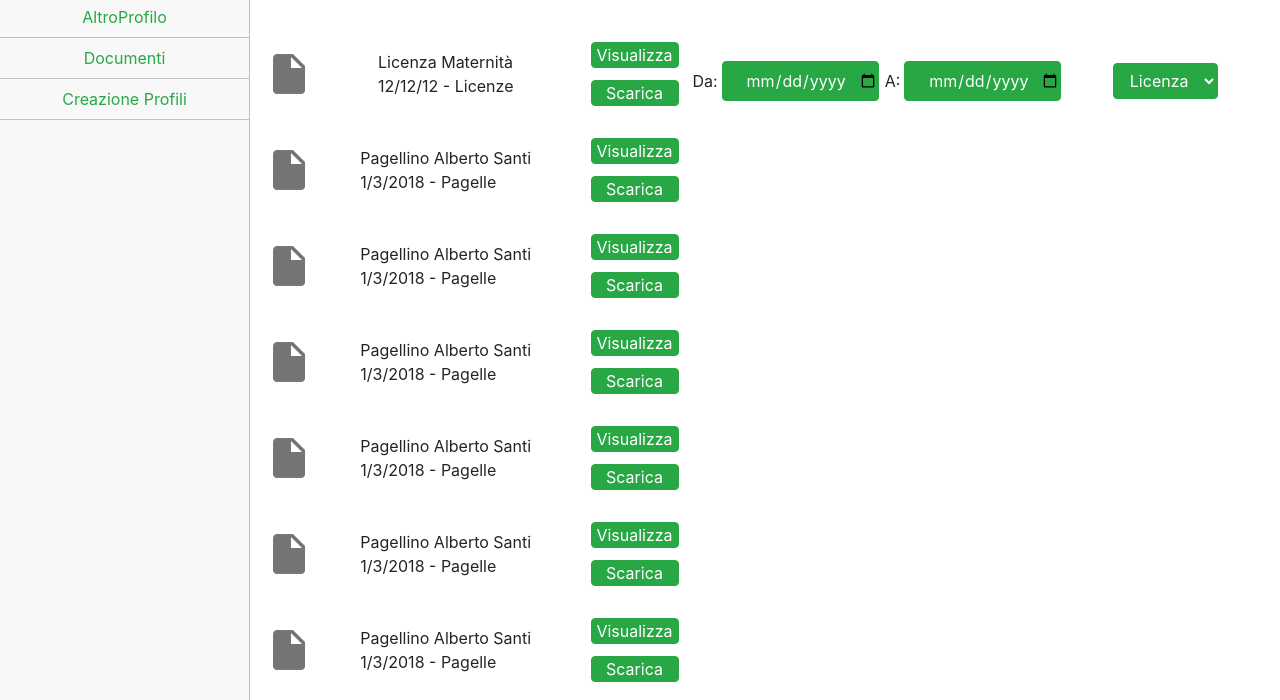
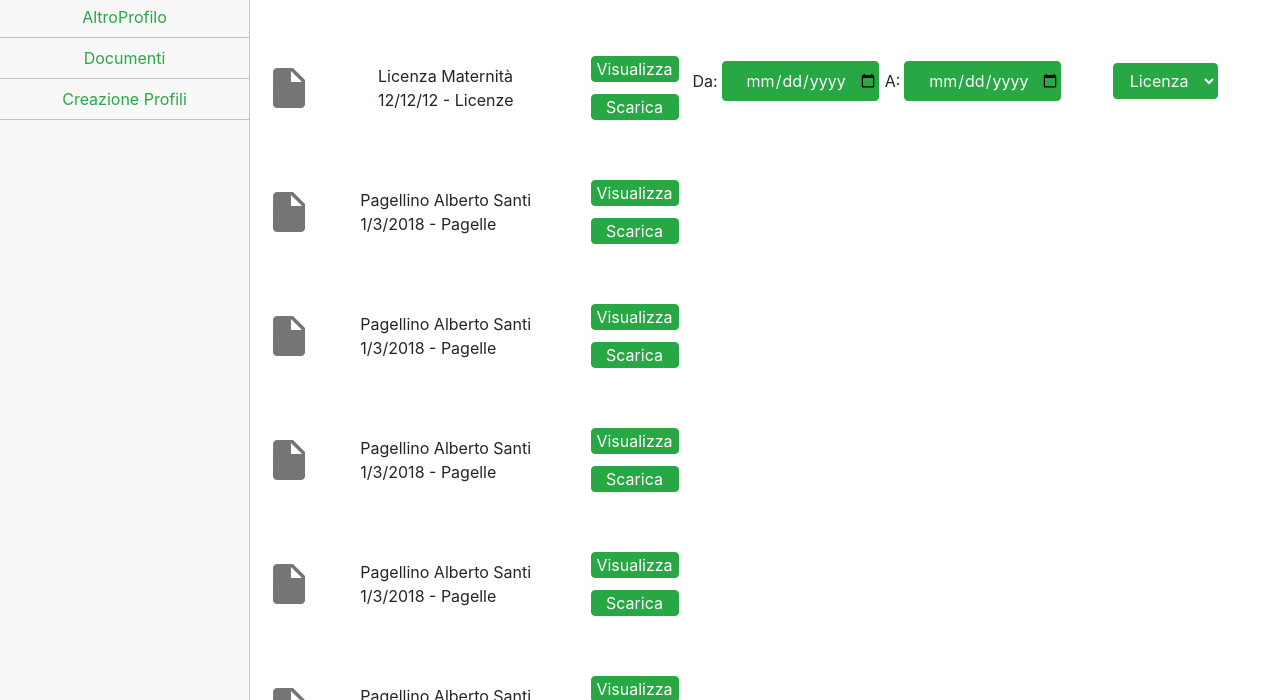
Before and after one commit to MarcoLoPinto/registro-elettronico, a React app: page /documenti in a window 1280 px wide. Shown: the part 100-800 px from the top of the page. Built offline with nearby package versions, Linux system fonts and the light colour scheme.

Commit message:
Fixed page layout

```diff
--- a/src/components/FileManager/FileManager.css
+++ b/src/components/FileManager/FileManager.css
@@ -13,7 +13,7 @@
 .material-icons.md-light.md-inactive { color: rgba(255, 255, 255, 0.3); }
 
 .box-size{
-    height: 48px;
+
 }
 
 .no-margin-p{
--- a/src/components/Navbar/Navbar.js
+++ b/src/components/Navbar/Navbar.js
@@ -8,7 +8,7 @@ class Navbar extends React.Component {
     render() { // title, user,
         return (
             //Navigation top bar
-            <nav {...this.props} className="navbar navbar-dark bg-success navbar-expand-md justify-content-center navbar-height" role="navigation">
+            <nav {...this.props} className="navbar navbar-dark sticky-top bg-success navbar-expand-md justify-content-center navbar-height" role="navigation">
 
                 {/*Logo&Name*/}
                 <div className="navbar-brand w-50 mr-auto">
--- a/src/components/Navigation/Navigation.css
+++ b/src/components/Navigation/Navigation.css
@@ -1,3 +1,25 @@
 .relative-main{
     position: relative;
 }
+
+/*SIDE BAR AND MAIN CONTENT STYLE*/
+.outer-navbar{
+    height: calc(100vh - 56px);
+	display: flex;
+	flex-direction: row;
+	flex: 1 0 auto;
+}
+
+.outer-navbar > .main-content {
+	/*flex: 1;
+    overflow: hidden;*/
+    max-width: 100% !important;
+    overflow: auto;
+    width: 100%;
+    box-sizing: border-box;
+}
+@media only screen and (min-width: 768px){
+    .outer-navbar > .main-content{
+        width: calc(100vw - 250px);
+    }
+}
--- a/src/components/Navigation/Navigation.js
+++ b/src/components/Navigation/Navigation.js
@@ -7,7 +7,7 @@ import Sidebar, { SidebarLink } from "../Sidebar/Sidebar"
 import { getUserInfo } from "../../tools/api";
 
 import {Mainpage, Profilo, Messaggi, Logout, TimelineLink} from "../../pages";
-import PageDocumenti from "../../pages/segreteria/PageDocumenti";
+import PageDocumenti from "../../pages/segreteria/PageDocumenti/PageDocumenti";
 import PageCreazioneProfili from "../../pages/segreteria/PageCreazioneProfili/PageCreazioneProfili";
 import "./Navigation.css";
 
--- a/src/components/Sidebar/Sidebar.js
+++ b/src/components/Sidebar/Sidebar.js
@@ -6,7 +6,7 @@ class Sidebar extends React.Component{
 
     render(){
         return(
-            <div {...this.props} className={"navbar-nav navbar-default sidebar-content customScrollBar"+(this.props.className!==undefined?" "+this.props.className:"")}
+            <div {...this.props} className={"navbar-nav navbar-default sidebar-content "+(this.props.className!==undefined?" "+this.props.className:"")}
             role="navigation"  >
                 {this.props.children}
             </div>
--- a/src/index.css
+++ b/src/index.css
@@ -1,4 +1,14 @@
 /*COLORS*/
+html{
+    min-height:100%;/* make sure it is at least as tall as the viewport */
+    overflow: hidden;
+}
+body{
+    height:100%; /* force the BODY element to match the height of the HTML element */
+    display: flex;
+    flex-direction: column;
+}
+
 :root{
     --primary-color: #00c853;
     --primary-color-light: #5efc82;
@@ -52,34 +62,3 @@
 .active.focus{
     outline: none !important;
 }
-
-/*SIDE BAR AND MAIN CONTENT STYLE*/
-.outer-navbar{
-    height: calc(100vh - 56px);
-	display: flex;
-	flex-direction: row;
-	flex: 1 0 auto;
-}
-
-.outer-navbar > .main-content {
-	/*flex: 1;
-    overflow: hidden;*/
-    overflow: auto;
-    width: 100%;
-    box-sizing: border-box;
-}
-@media only screen and (min-width: 768px){
-    .outer-navbar > .main-content{
-        width: calc(100vw - 250px);
-    }
-}
-
-/*SCROLLBAR STYLE*/
-.customScrollBar::-webkit-scrollbar{
-	width: 8px;
-	background-color: #F5F5F5;
-}
-
-.customScrollBar::-webkit-scrollbar-thumb{
-	background-color: var(--primary-color-light);
-}
--- a/src/index.js
+++ b/src/index.js
@@ -2,17 +2,17 @@ import React from "react";
 import ReactDOM from "react-dom";
 import "./index.css";
 import Navigation from "./components/Navigation/Navigation";
-import {BrowserRouter as Router} from "react-router-dom";
+import {BrowserRouter as Router, Switch} from "react-router-dom";
 
 class App extends React.Component {
 
 	render() {
 		return (
-			<div className="App">
-				<Router>
+			<Router>
+				<Switch>
 					<Navigation />
-				</Router>
-			</div>
+				</Switch>
+			</Router>
 		);
 	}
 }
```
Also changed, not shown: public/index.html (+1 -22 lines), src/pages/segreteria/PageDocumenti/PageDocumenti.js (renamed from src/pages/segreteria/PageDocumenti.js, +5 -5 lines), src/pages/segreteria/PageDocumenti/PageDocumenti.css (renamed from src/pages/segreteria/PageDocumenti.css).
